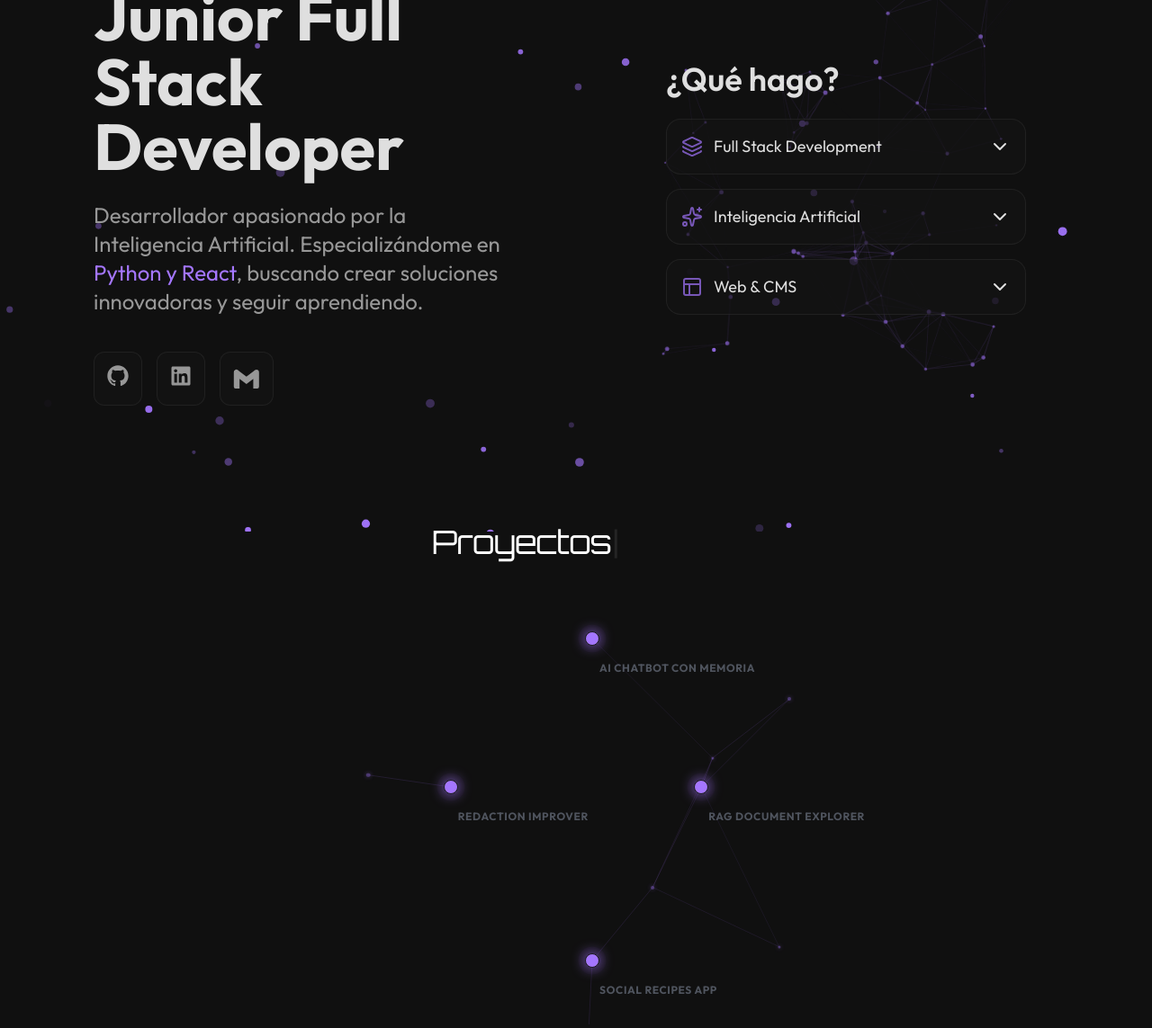
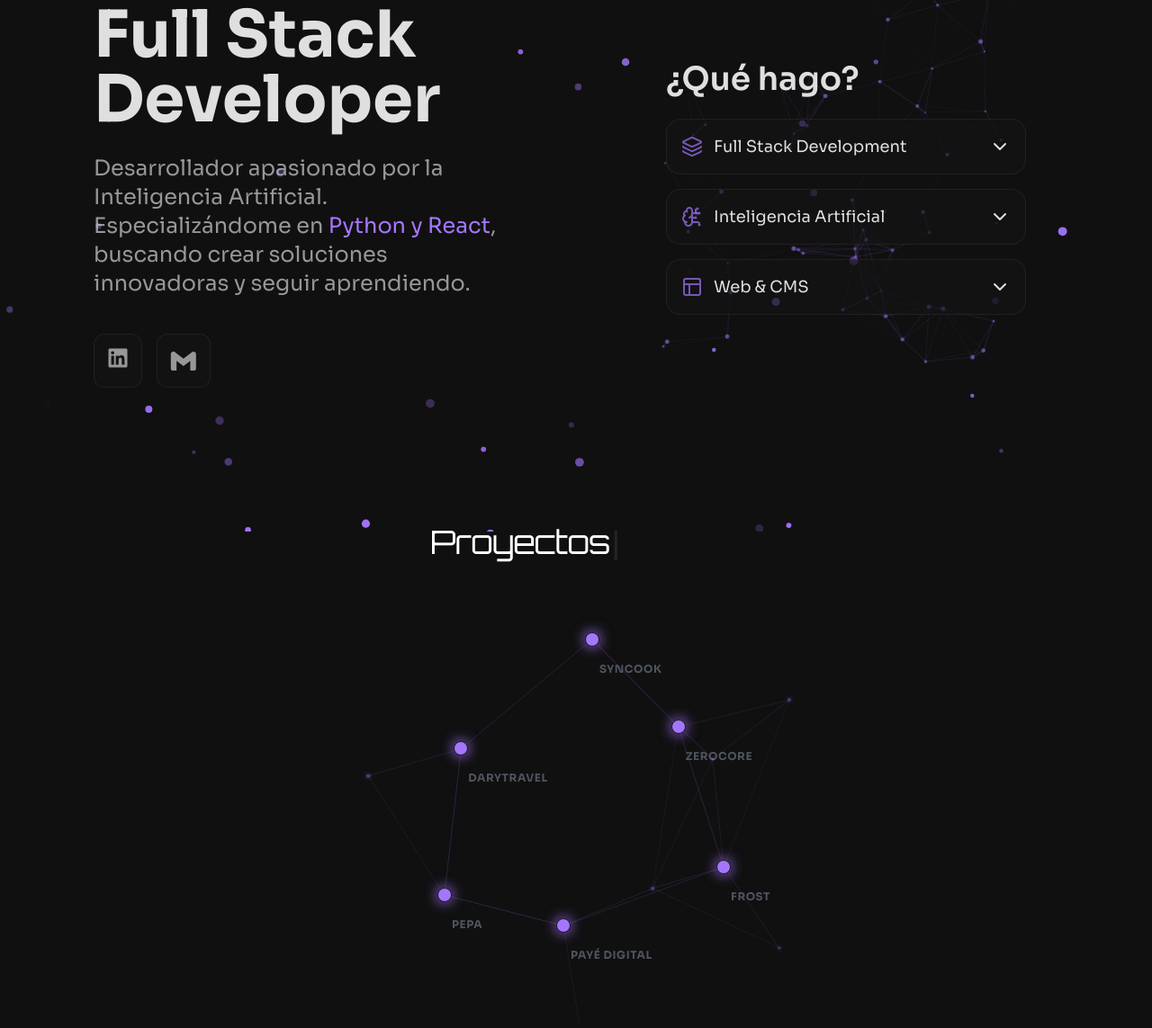
Before and after one commit to MMudeLL/mcarcos.github.io, an Astro site in the folder Portfolio-main/: page / in a window 1280 px wide. Shown: the part 209-1352 px from the top of the page at 90% size. Built offline with nearby package versions, Linux system fonts and the light colour scheme; Astro itself is replaced by a stand-in of ours; animation ran at ten frames a second.

Commit message:
feat: actualiza sección de proyectos con apps reales y ajustes visuales
Reemplaza los proyectos de práctica (chatbot, RAG, redaction improver) por
las aplicaciones reales en producción (ZeroCore, Frost, Payé, Pepa,
Darytravel), añade sus capturas, quita los enlaces/iconos de GitHub
(proyectos privados) y cambia la tipografía global a Sora.

```diff
--- a/Portfolio-main/src/React/ProjectNodes.tsx
+++ b/Portfolio-main/src/React/ProjectNodes.tsx
@@ -6,45 +6,67 @@ import { X, Github, ExternalLink } from "lucide-react";
 const projects = [
     {
         id: 1,
-        title: "AI Chatbot con Memoria",
-        desc: "Asistente inteligente capaz de recordar el contexto de la conversación.",
-        longDesc: "Un chatbot avanzado construido con Python y LangChain que mantiene el contexto de la conversación gracias a una memoria a largo plazo. Ideal para soporte al cliente o asistentes personales.",
-        tech: ["Python", "LangChain", "OpenAI", "Streamlit"],
-        image: "/mcarcos.github.io/chatbot.png",
-        github: "https://github.com/MMudeLL/mcarcos.github.io/tree/main/001-chatbot",
-        demo: "#",
+        title: "SynCook",
+        desc: "Plataforma Full Stack para compartir y descubrir recetas de cocina.",
+        longDesc: "Aplicación web completa con autenticación de usuarios, base de datos en tiempo real y diseño responsive. Permite crear, guardar y valorar recetas de la comunidad.",
+        tech: ["React", "Next.js", "Python", "FastAPI", "TailwindCSS", "Supabase"],
+        image: "/mcarcos.github.io/recipes.png",
+        github: "#",
+        demo: "https://syncook.vercel.app/",
         color: "#a476ff",
     },
     {
         id: 2,
-        title: "RAG Document Explorer",
-        desc: "Explora una base de conocimiento sobre naturaleza e historia con IA.",
-        longDesc: "Sistema RAG (Retrieval-Augmented Generation) que busca información relevante en una base de datos vectorial pre-cargada para responder preguntas con precisión y contexto.",
-        tech: ["Python", "LangChain", "Streamlit", "OpenAI", "ChromaDB"],
-        image: "/mcarcos.github.io/rag.png",
-        github: "https://github.com/MMudeLL/mcarcos.github.io/tree/main/002-rag-retriever",
+        title: "ZeroCore",
+        desc: "Es una plataforma B2B pensada para construir productos basados en conocimiento, recuperación y orquestación de agentes.",
+        longDesc: "Es una plataforma B2B pensada para construir productos basados en conocimiento, recuperación y orquestación de agentes. Actúa como cerebro compartido para el ecosistema de aplicaciones: gestiona bases de conocimiento por tenant, autenticación y lógica de negocio reutilizable, expuesta como API para que otros productos o servicios agénticos se integren sin duplicar infraestructura.",
+        tech: ["Python", "FastAPI", "PostgreSQL", "Docker", "Next.js"],
+        image: "/mcarcos.github.io/zerocore_11zon.webp",
+        github: "#",
         demo: "#",
         color: "#a476ff",
     },
     {
         id: 3,
-        title: "Social Recipes App",
-        desc: "Plataforma Full Stack para compartir y descubrir recetas de cocina.",
-        longDesc: "Aplicación web completa con autenticación de usuarios, base de datos en tiempo real y diseño responsive. Permite crear, guardar y valorar recetas de la comunidad.",
-        tech: ["React", "Next.js", "Python", "FastAPI", "TailwindCSS", "Supabase"],
-        image: "/mcarcos.github.io/recipes.png",
-        github: "#", // Desactivado para este proyecto
-        demo: "https://syncook.vercel.app/",
+        title: "Frost",
+        desc: "Asistente de IA multicanal (WhatsApp, Email) para negocios, con orquestación por agentes.",
+        longDesc: "Producto de atención al cliente impulsado por IA que integra WhatsApp e Email en un mismo flujo conversacional. Usa agentes orquestados con LangGraph para tomar decisiones, gestiona documentos con revisión humana (HITL) y se conecta a ZeroCore como fuente de conocimiento y contexto por tenant.",
+        tech: ["Python", "FastAPI", "LangGraph", "PostgreSQL", "LangChain","Next.js","Whatsapp"],
+        image: "/mcarcos.github.io/frost_11zon.webp",
+        github: "#",
+        demo: "#",
         color: "#a476ff",
     },
     {
         id: 4,
-        title: "Redaction Improver",
-        desc: "Mejora y traduce textos con IA ajustando tono y dialecto.",
-        longDesc: "Aplicación Full Stack que utiliza Inteligencia Artificial para reescribir textos, ajustar el tono (formal/informal) y adaptarlos a diferentes dialectos o idiomas (Español, Inglés, Catalán, etc.).",
-        tech: ["React", "Next.js", "Python", "FastAPI", "LangChain", "OpenAI"],
-        image: "/mcarcos.github.io/redaction-improver.jpg",
-        github: "https://github.com/MMudeLL/mcarcos.github.io/tree/main/003-redaction-improver",
+        title: "Payé Digital",
+        desc: "Aplicación web de la empresa Payé Digital",
+        longDesc: "Aplicación web de la empresa Payé Digital, orientada a la gestión y presentación de información de negocio con una interfaz moderna y responsive.",
+        tech: ["React", "Next.js", "TypeScript", "TailwindCSS"],
+        image: "/mcarcos.github.io/paye_11zon.webp",
+        github: "#",
+        demo: "https://payedigital.es/",
+        color: "#a476ff",
+    },
+    {
+        id: 5,
+        title: "Pepa",
+        desc: "Software de facturación electrónica adaptado a Verifactu.",
+        longDesc: "Aplicación Full Stack de facturación pensada para autónomos y pequeñas empresas, compatible con los requisitos de Verifactu (sistema de facturación verificable de la AEAT). Incluye gestión de facturas, clientes y pagos, con integración de Stripe para suscripciones.",
+        tech: ["React", "Next.js", "Python", "FastAPI", "Stripe", "PostgreSQL"],
+        image: "/mcarcos.github.io/pepa_11zon.webp",
+        github: "#",
+        demo: "https://pepa.payedigital.es/pepa",
+        color: "#a476ff",
+    },
+    {
+        id: 6,
+        title: "Darytravel",
+        desc: "Plataforma de gestión de viajes con backend propio en Python.",
+        longDesc: "Aplicación Full Stack para la creación y gestión de viajes, pensada para ayudar a empresas del sector agilizando el trabajo con IA y dedicando una experiencia de usuario ágil y óptima.",
+        tech: ["Python", "FastAPI", "React", "PostgreSQL"],
+        image: "/mcarcos.github.io/darytravel_11zon.webp",
+        github: "#",
         demo: "#",
         color: "#a476ff",
     }
--- a/Portfolio-main/src/React/SkillsList.tsx
+++ b/Portfolio-main/src/React/SkillsList.tsx
@@ -1,6 +1,6 @@
 import { useState } from "react";
 import { motion, AnimatePresence } from "framer-motion";
-import { ChevronDown, Layers, Sparkles, Layout } from "lucide-react";
+import { ChevronDown, Layers, BrainCircuit, Layout } from "lucide-react";
 
 interface SkillItem {
   name: string;
@@ -19,29 +19,29 @@ const skills: Skill[] = [
     icon: Layers,
     items: [
       { name: "Desarrollo Backend", description: "Python & FastAPI" },
-      { name: "Frontend Moderno", description: "React & Next.js" },
-      { name: "Bases de Datos", description: "SQL & NoSQL" },
-      { name: "APIs REST", description: "Diseño y Consumo" },
+      { name: "Frontend Moderno", description: "React, Next.js & Astro" },
+      { name: "Bases de Datos", description: "PostgreSQL, SQL & NoSQL" },
+      { name: "Arquitectura Multi-tenant", description: "APIs y servicios reutilizables entre productos" },
     ],
   },
   {
     category: "Inteligencia Artificial",
-    icon: Sparkles,
+    icon: BrainCircuit,
     items: [
-      { name: "Modelos LLM", description: "Gemini, OpenAI, Claude" },
-      { name: "Sistemas RAG", description: "Recuperación Aumentada" },
+      { name: "Agentes y Orquestación", description: "LangGraph y CrewAI para flujos de decisión" },
+      { name: "Modelos LLM", description: "Gemini, OpenAI, Claude y más." },
       { name: "Frameworks IA", description: "LangChain" },
-      { name: "Vector DBs", description: "ChromaDB" },
+      { name: "Human-in-the-Loop", description: "Revisión y validación de tareas críticas" },
     ],
   },
   {
     category: "Web & CMS",
     icon: Layout,
     items: [
-      { name: "Maquetación", description: "HTML5 & CSS3" },
+      { name: "Integraciones de Pago", description: "Stripe y facturación electrónica (Verifactu)" },
+      { name: "Canales de Comunicación", description: "WhatsApp, Email (Twilio, SendGrid, Meta API)" },
       { name: "Estilos", description: "TailwindCSS" },
-      { name: "CMS", description: "Gestión de Contenidos" },
-      { name: "Despliegue", description: "Vercel, Render & Git" },
+      { name: "Despliegue", description: "Docker, Vercel, Render, Coolify & Git" },
     ],
   },
 ];
--- a/Portfolio-main/src/components/home.astro
+++ b/Portfolio-main/src/components/home.astro
@@ -16,7 +16,7 @@ import SkillsList from "../React/SkillsList.tsx";
       </p>
 
       <h1 class="text-[var(--white)] text-5xl md:text-7xl font-bold leading-tight">
-        Junior Full Stack Developer
+        Full Stack Developer
       </h1>
 
       <p class="text-lg md:text-2xl text-[var(--white-icon)] max-w-xl">
@@ -26,23 +26,6 @@ import SkillsList from "../React/SkillsList.tsx";
       </p>
 
       <div class="flex justify-start gap-4 pt-4">
-        <a
-          target="_blank"
-          href="https://github.com/MMudeLL/mcarcos.github.io.git"
-          aria-label="GitHub"
-          class="text-[var(--white-icon)] hover:text-white transition duration-300 ease-in-out border border-[var(--white-icon-tr)] p-3 rounded-xl bg-[#1414149c] hover:bg-[var(--white-icon-tr)] hover:scale-110"
-        >
-          <svg
-            xmlns="http://www.w3.org/2000/svg"
-            viewBox="0 0 24 24"
-            fill="currentColor"
-            class="size-7"
-          >
-            <path
-              d="M12.001 2C6.47598 2 2.00098 6.475 2.00098 12C2.00098 16.425 4.86348 20.1625 8.83848 21.4875C9.33848 21.575 9.52598 21.275 9.52598 21.0125C9.52598 20.775 9.51348 19.9875 9.51348 19.15C7.00098 19.6125 6.35098 18.5375 6.15098 17.975C6.03848 17.6875 5.55098 16.8 5.12598 16.5625C4.77598 16.375 4.27598 15.9125 5.11348 15.9C5.90098 15.8875 6.46348 16.625 6.65098 16.925C7.55098 18.4375 8.98848 18.0125 9.56348 17.75C9.65098 17.1 9.91348 16.6625 10.201 16.4125C7.97598 16.1625 5.65098 15.3 5.65098 11.475C5.65098 10.3875 6.03848 9.4875 6.67598 8.7875C6.57598 8.5375 6.22598 7.5125 6.77598 6.1375C6.77598 6.1375 7.61348 5.875 9.52598 7.1625C10.326 6.9375 11.176 6.825 12.026 6.825C12.876 6.825 13.726 6.9375 14.526 7.1625C16.4385 5.8625 17.276 6.1375 17.276 6.1375C17.826 7.5125 17.476 8.5375 17.376 8.7875C18.0135 9.4875 18.401 10.375 18.401 11.475C18.401 15.3125 16.0635 16.1625 13.8385 16.4125C14.201 16.725 14.5135 17.325 14.5135 18.2625C14.5135 19.6 14.501 20.675 14.501 21.0125C14.501 21.275 14.6885 21.5875 15.1885 21.4875C19.259 20.1133 21.9999 16.2963 22.001 12C22.001 6.475 17.526 2 12.001 2Z"
-            ></path>
-          </svg>
-        </a>
         <a
           target="_blank"
           href="https://www.linkedin.com/in/manuel-carballo-costas"
--- a/Portfolio-main/src/layouts/Layout.astro
+++ b/Portfolio-main/src/layouts/Layout.astro
@@ -28,7 +28,7 @@ const { title } = Astro.props;
 </html>
 
 <style is:global>
-  @import url('https://fonts.googleapis.com/css2?family=Outfit:wght@100..900&display=swap');
+  @import url('https://fonts.googleapis.com/css2?family=Sora:wght@100..800&display=swap');
 
   :root {
     --background: #101010;
@@ -40,7 +40,7 @@ const { title } = Astro.props;
 
   * {
     font-family:
-      "Outfit",
+      "Sora",
       -apple-system,
       system-ui,
       sans-serif;
```
Also changed, not shown: Portfolio-main/src/components/footer.astro (+1 -6 lines), Portfolio-main/public/darytravel_11zon.webp (added), Portfolio-main/public/frost_11zon.webp (added), Portfolio-main/public/paye_11zon.webp (added), Portfolio-main/public/pepa_11zon.webp (added), Portfolio-main/public/zerocore_11zon.webp (added).
